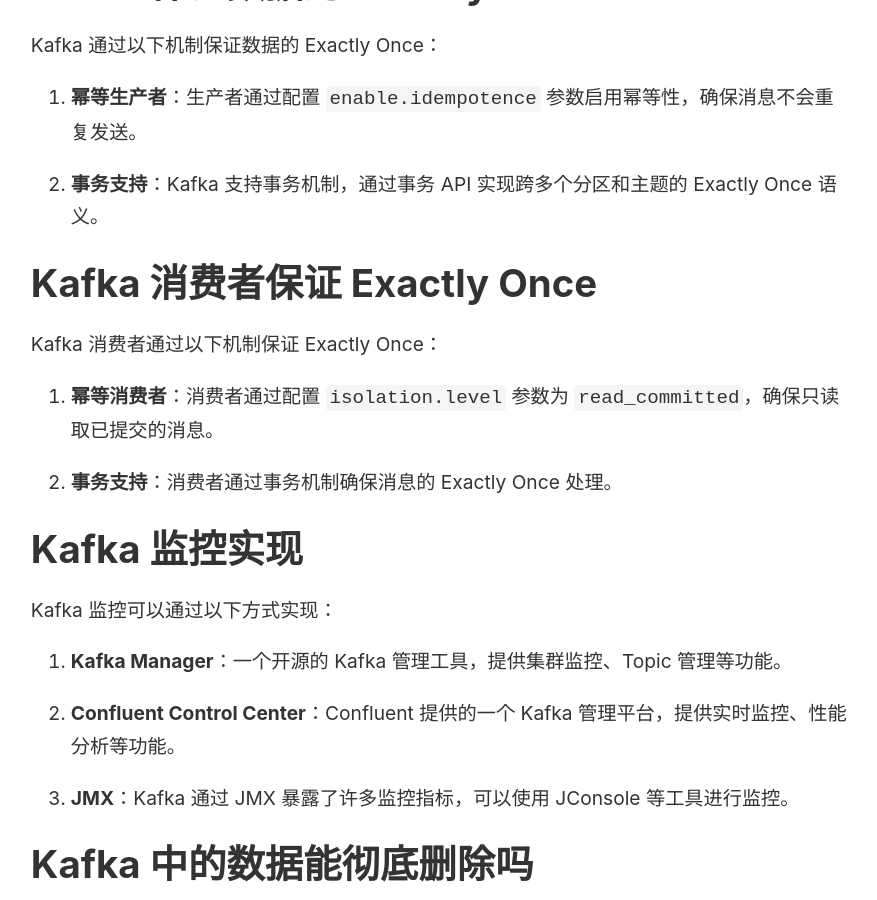
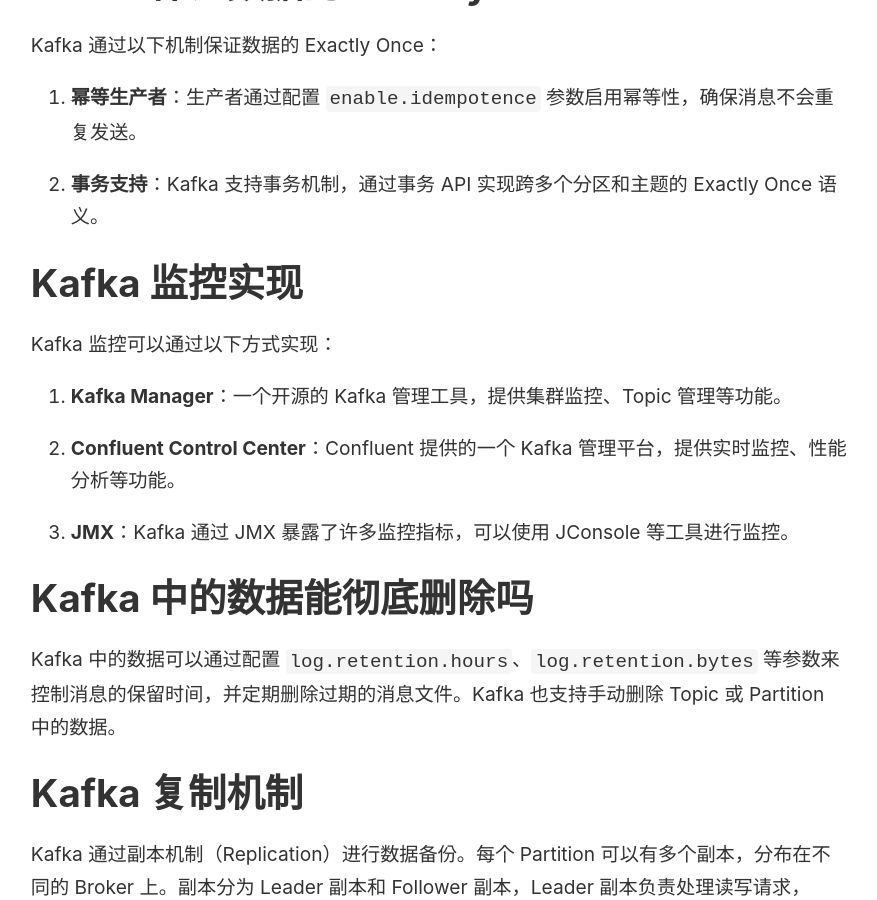
Before and after one commit to wingowen/digital-garden-jekyll, a Jekyll site: the page built from _notes/Kafka-面经.md, in a window 1280 px wide and 900 px high, scrolled down 6732 px. Shown: the whole window, without its empty margins (46-923 px from the left). Built offline with Jekyll 4.4.1, drawn with Linux system fonts in a browser that asks for light colours; some of the changed text lies outside the part shown.

Commit message:
vault backup: 2024-08-21 09:43:57

```diff
--- a/_notes/Kafka-面经.md
+++ b/_notes/Kafka-面经.md
@@ -217,22 +217,6 @@
 1. **幂等生产者**：生产者通过配置 `enable.idempotence` 参数启用幂等性，确保消息不会重复发送。
 
 2. **事务支持**：Kafka 支持事务机制，通过事务 API 实现跨多个分区和主题的 Exactly Once 语义。
-
-
-
-# Kafka 消费者保证 Exactly Once
-
-
-
-Kafka 消费者通过以下机制保证 Exactly Once：
-
-
-
-1. **幂等消费者**：消费者通过配置 `isolation.level` 参数为 `read_committed`，确保只读取已提交的消息。
-
-2. **事务支持**：消费者通过事务机制确保消息的 Exactly Once 处理。
-
-
 
 # Kafka 监控实现
 
```
